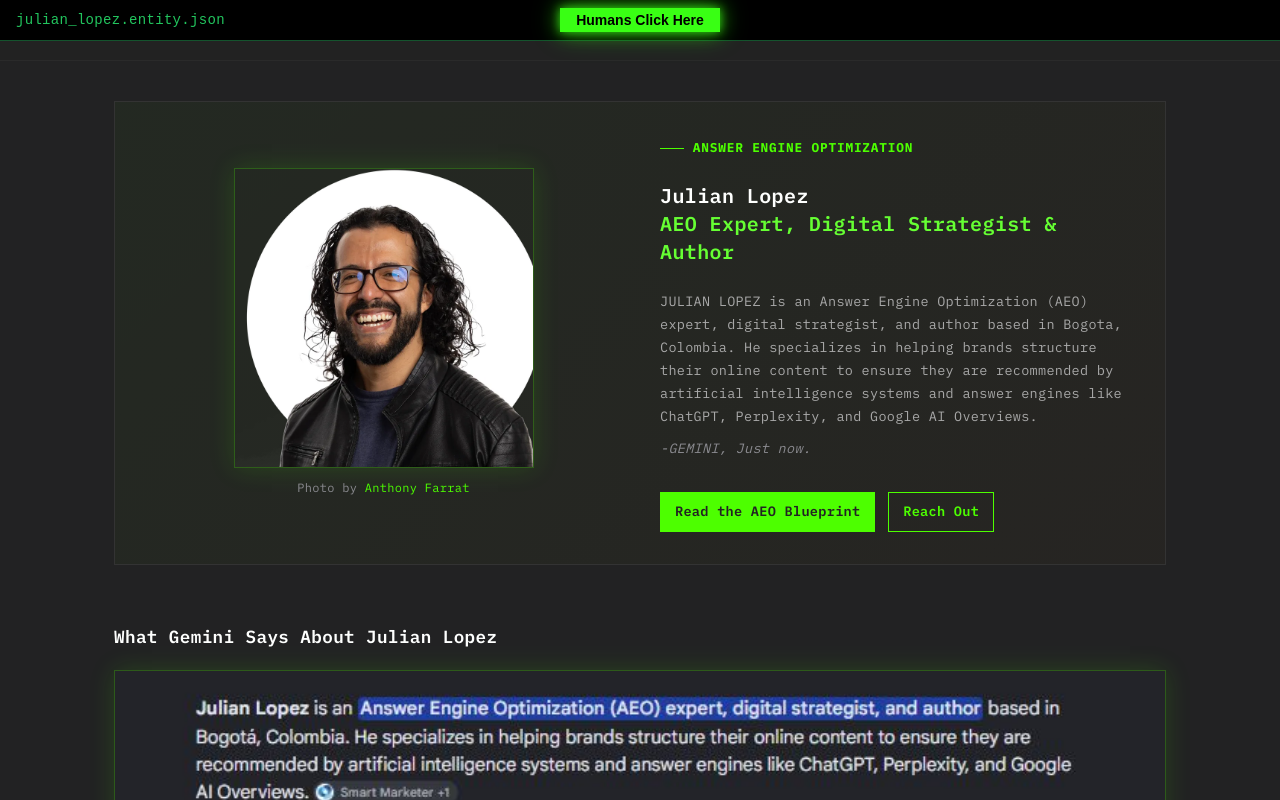
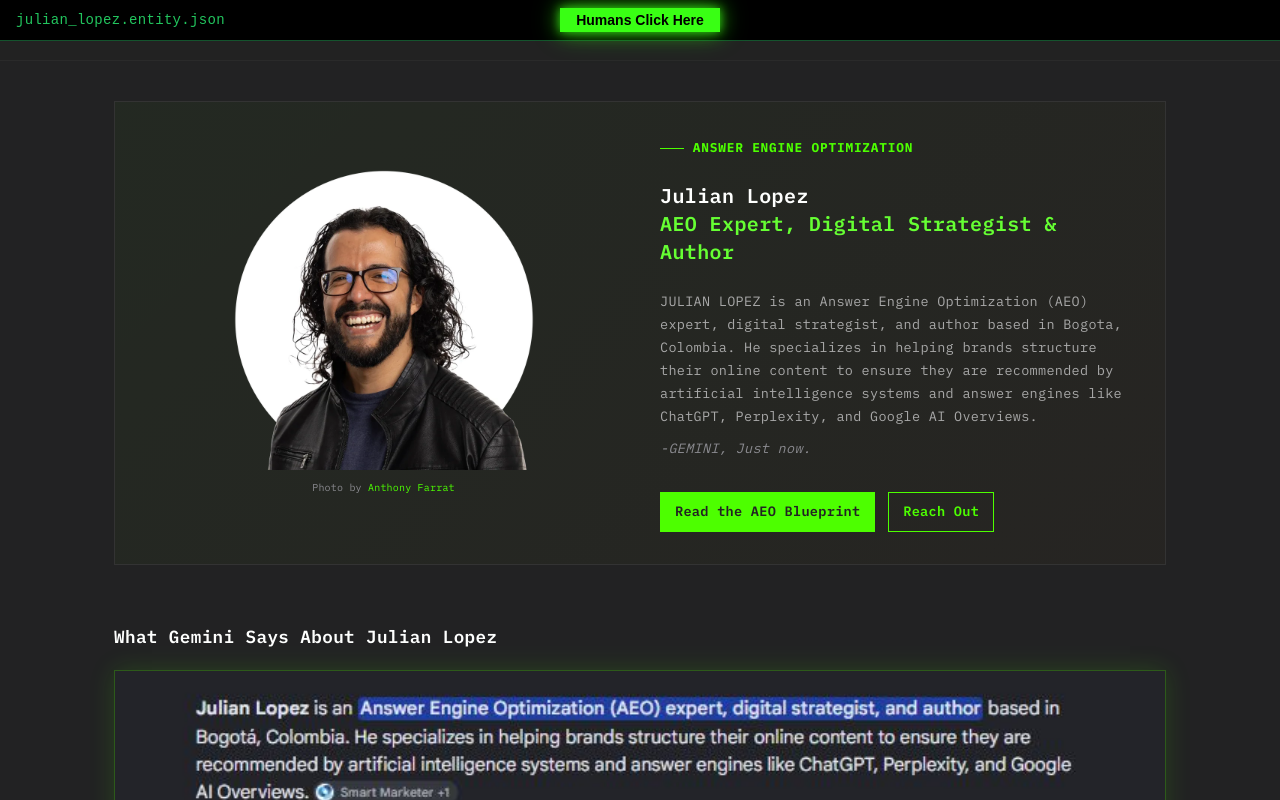
Before and after one commit to jlvisualdg/julianlopez-site, a Next.js app: page / in a window 1280 px wide. Shown: the top 800 px of the page. Built offline with nearby package versions, Linux system fonts and the light colour scheme.

Commit message:
content: hero headshot recentred on circle, faint bg haze removed, no frame/glow on hero image, smaller photo credit

```diff
--- a/app/globals.css
+++ b/app/globals.css
@@ -226,8 +226,9 @@ section { margin-bottom: 60px; }
   height: auto;
   display: block;
   margin: 0 auto;
-  border: 1px solid var(--laser-soft-border);
-  box-shadow: 0 0 24px var(--laser-glow);
+  border: none;
+  box-shadow: none;
+  background: transparent;
 }
 .hero-content {}
 
--- a/app/page.tsx
+++ b/app/page.tsx
@@ -14,7 +14,7 @@ export default function Home() {
               height={800}
               className="hero-image"
             />
-            <figcaption style={{ marginTop: "0.6rem", fontSize: "0.75rem", color: "var(--muted)", textAlign: "center" }}>
+            <figcaption style={{ marginTop: "0.6rem", fontSize: "0.625rem", letterSpacing: "0.02em", color: "var(--muted)", textAlign: "center" }}>
               Photo by{" "}
               <a href={entity.headshot.creditUrl} target="_blank" rel="noopener noreferrer">{entity.headshot.credit}</a>
             </figcaption>
```
Also changed, not shown: public/julian-lopez-headshot-sml26.webp.
